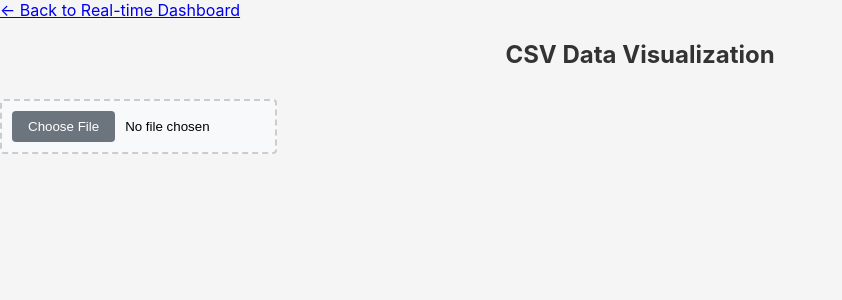
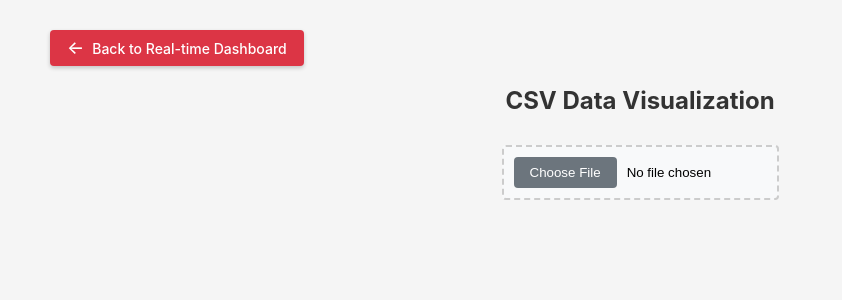
Before and after one commit to Satvik0110/GasSensorVisualization, a React (Vite) app: page /csvGraph in a window 1280 px wide. Shown: the top 300 px of the page, without its empty margins (0-842 px from the left). Built offline with nearby package versions, Linux system fonts and the light colour scheme.

Commit message:
Graph changes and UI tweaks

```diff
--- a/src/App.css
+++ b/src/App.css
@@ -61,25 +61,40 @@ body {
 
   .back-button {
     display: inline-block;
-    padding: 6px 12px;
+    padding: 8px 16px;
     background-color: #dc3545;
     color: white;
     text-decoration: none;
     border-radius: 4px;
-    margin-bottom: 20px;
-    transition: all 0.2s ease;
+    margin: 10px 0;
+    transition: all 0.3s ease;
     font-size: 14px;
-    font-weight: normal;
-    box-shadow: 0 1px 2px rgba(0,0,0,0.1);
+    font-weight: 500;
+    box-shadow: 0 2px 4px rgba(0,0,0,0.2);
+    border: 1px solid rgba(220, 53, 69, 0.1);
+    display: flex;
+    align-items: center;
+    width: fit-content;
   }
 
   .back-button:hover {
     background-color: #c82333;
-    transform: translateY(-1px);
+    transform: translateY(-2px);
+    box-shadow: 0 4px 8px rgba(0,0,0,0.2);
+    text-decoration: none;
+    color: white;
   }
 
   .back-button:active {
     transform: translateY(0);
+    box-shadow: 0 2px 4px rgba(0,0,0,0.2);
+  }
+
+  .back-button::before {
+    content: '←';
+    margin-right: 8px;
+    font-size: 18px;
+    line-height: 1;
   }
 
   .csv-link {
@@ -105,6 +120,29 @@ body {
     margin-top: 20px;
   }
 
+  /* Add these new styles for the display button */
+  .display-button {
+    padding: 8px 16px;
+    background-color: #4CAF50;
+    color: white;
+    border: none;
+    border-radius: 4px;
+    cursor: pointer;
+    font-size: 14px;
+    transition: background-color 0.3s ease;
+  }
+
+  .display-button:hover {
+    opacity: 0.9;
+    transform: translateY(-1px);
+  }
+
+  .display-button:disabled {
+    background-color: #cccccc;
+    cursor: not-allowed;
+    opacity: 0.7;
+  }
+
   input[type="file"] {
     padding: 10px;
     border: 2px dashed #ccc;
@@ -112,6 +150,7 @@ body {
     background-color: #f8f9fa;
     cursor: pointer;
     margin-bottom: 1rem;
+    width: auto;
   }
 
   input[type="file"]::-webkit-file-upload-button {
@@ -128,3 +167,12 @@ body {
   input[type="file"]::-webkit-file-upload-button:hover {
     background-color: #5a6268;
   }
+
+  /* Add this new class */
+  .upload-container {
+    display: flex;
+    justify-content: center;
+    align-items: center;
+    gap: 10px;
+    margin: 20px 0;
+  }
--- a/src/App.jsx
+++ b/src/App.jsx
@@ -6,6 +6,7 @@ import { BrowserRouter as Router, Routes, Route, Link } from 'react-router-dom';
 import CSVGraph from './csvGraph';
 
 function App() {
+  const BUFFER_SIZE = 50; // Define buffer size - adjust this number as needed
   const [graphData, setgraphData]= useState([]);
   const [intervalID, setintervalID]= useState(null);
   const [sensorData, setSensorData]= useState(null);
@@ -14,7 +15,13 @@ function App() {
     try{
       // const response= await axios.get('http://192.168.181.254/json');
       const response= await axios.get('http://localhost:5000/api/data');
-      setgraphData((prevgraphData) => [...prevgraphData, response.data]);
+      setgraphData((prevgraphData) => {
+        // If we exceed buffer size, remove oldest data point
+        if (prevgraphData.length >= BUFFER_SIZE) {
+          return [...prevgraphData.slice(1), response.data];
+        }
+        return [...prevgraphData, response.data];
+      });
       setSensorData(response.data);
     }
     catch(error){
@@ -62,28 +69,6 @@ function App() {
     setgraphData([]);
   }
 
-  const handleFileUpload = (event) => {
-    const file = event.target.files[0];
-    if (file) {
-      const reader = new FileReader();
-      reader.onload = (e) => {
-        const text = e.target.result;
-        const rows = text.split('\n');
-        const parsedData = rows.slice(1).map(row => {  // slice(1) skips header row
-          const [timestamp, value] = row.split(',');
-          return {
-            timestamp: timestamp.trim(),
-            value: parseFloat(value.trim())
-          };
-        }).filter(item => !isNaN(item.value));  // Remove any invalid entries (error handling
-
-        setgraphData(parsedData);
-      };
-      reader.readAsText(file);
-    }
-  };
-
-
   return (
     <Router>
       <Routes>
@@ -100,9 +85,6 @@ function App() {
                   </Link>
                 </div>
                 <p>Real-time sensor data visualization</p>
-                <div>
-                  <input type="file" accept=".csv" onChange={handleFileUpload} />
-                </div>
                 <div className="button-container">
                   <button className="get-button" onClick={getContinuousData}>
                     Get
--- a/src/Graph.jsx
+++ b/src/Graph.jsx
@@ -63,7 +63,7 @@ const Graph = ({ graphData }) => {
         min: 0,
         title: {
           display: true,
-          text: 'Sensor Values',
+          text: 'Volts',
         },
       },
     },
--- a/src/csvGraph.jsx
+++ b/src/csvGraph.jsx
@@ -46,12 +46,12 @@ function CSVGraph() {
     setDisplayData([]); // Reset display data
   };
 
-  // Animation effect
+  // Animation effect without buffer management
   useEffect(() => {
     if (showGraph && isAnimating && displayData.length < graphData.length) {
       const timer = setTimeout(() => {
         setDisplayData(prev => [...prev, graphData[prev.length]]);
-      }, 0.0001); // Adjust this value to control animation speed (milliseconds)
+      }, 0.0001);
 
       return () => clearTimeout(timer);
     } else if (displayData.length === graphData.length) {
@@ -94,7 +94,7 @@ function CSVGraph() {
       y: {
         title: {
           display: true,
-          text: 'Value',
+          text: 'Volts',
         },
       },
     },
@@ -104,14 +104,14 @@ function CSVGraph() {
   };
 
   return (
-    <div>
-      <div style={{ marginBottom: '20px' }}>
-        <Link to="/" classname="back-button">
-          ← Back to Real-time Dashboard
+    <div className="container">
+      <div style={{ margin: '10px 0 20px 10px' }}>
+        <Link to="/" className="back-button">
+          Back to Real-time Dashboard
         </Link>
       </div>
       <h2>CSV Data Visualization</h2>
-      <div>
+      <div className="upload-container">
         <input
           type="file"
           accept=".csv"
@@ -121,7 +121,7 @@ function CSVGraph() {
         {isFileUploaded && (
           <button
             onClick={handleDisplayGraph}
-            style={{ marginLeft: '1rem' }}
+            className="display-button"
             disabled={isAnimating}
           >
             {isAnimating ? 'Plotting...' : 'Display Graph'}
```
